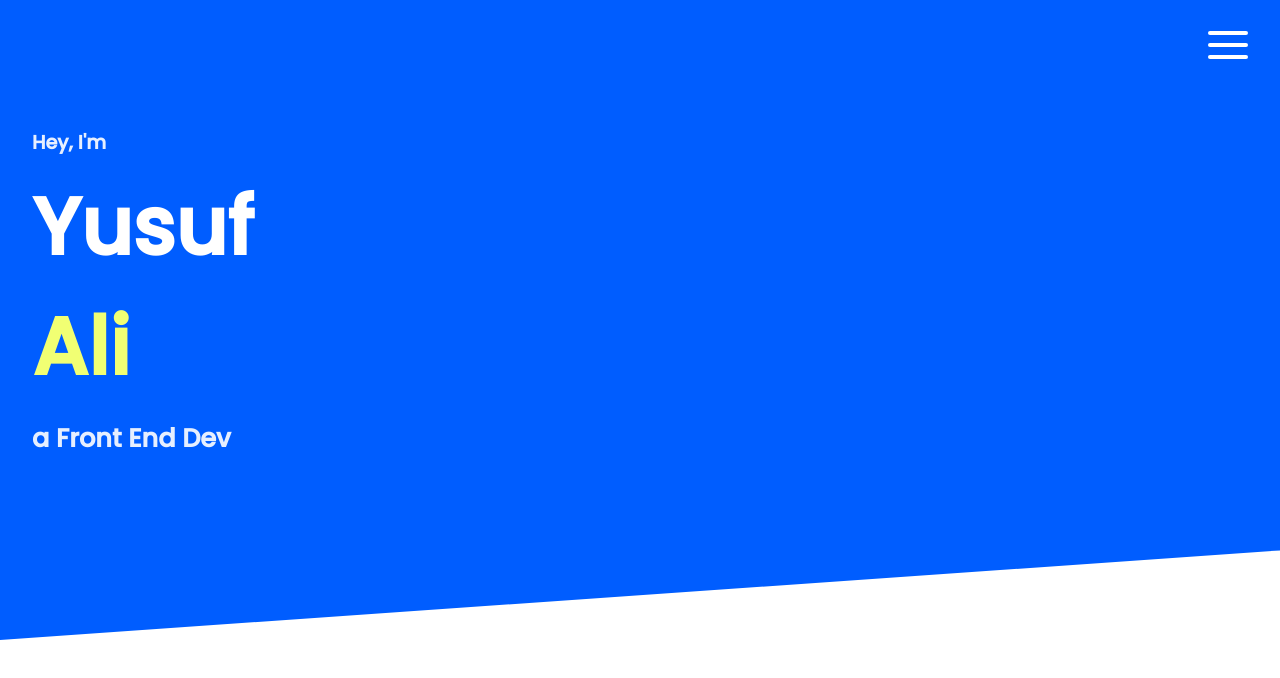
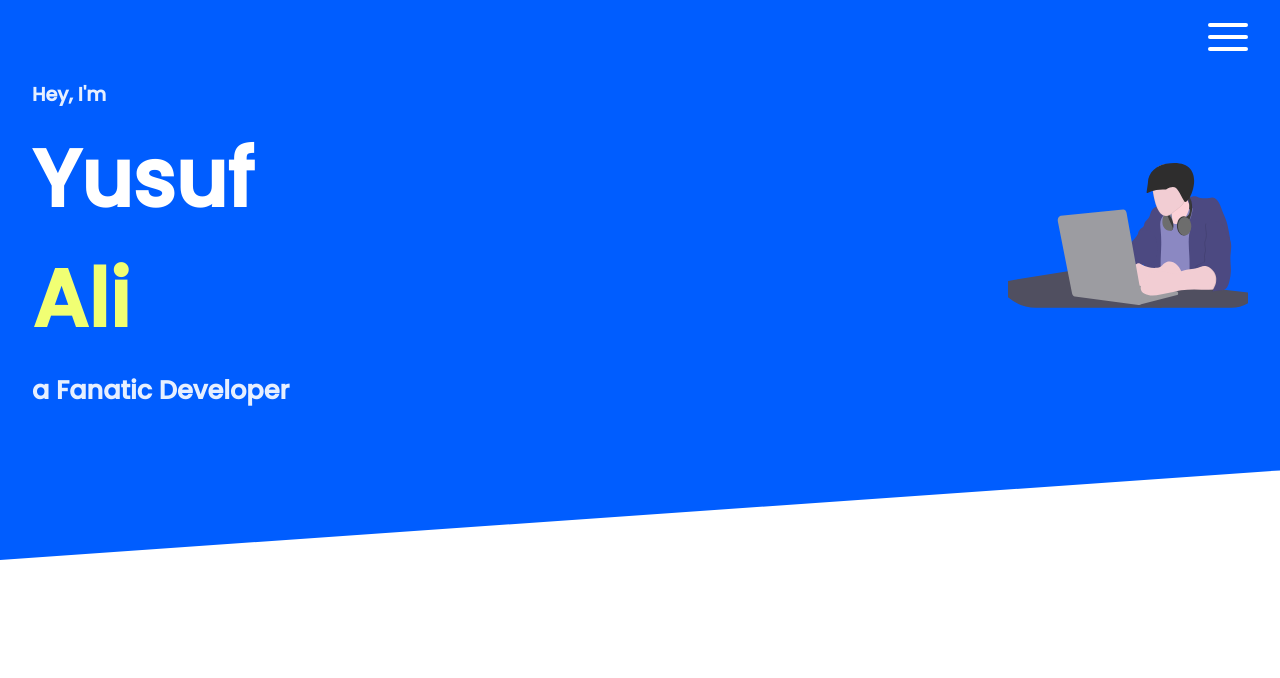
Before and after one commit to iamyusufali/my-portfolio, a React (Create React App) app: page / in a window 1280 px wide. Shown: the top 678 px of the page. Built offline with nearby package versions, Linux system fonts and the light colour scheme.

Commit message:
adjust navbar and header

```diff
--- a/src/App.js
+++ b/src/App.js
@@ -1,14 +1,15 @@
 import React from 'react';
 
-import Main from './components/main/main.component';
+import Navbar from './components/navbar/navbar.component';
+import Header from './components/header/header.component';
 
 import './App.scss';
-import Navbar from './components/navbar/navbar.component';
 
 function App() {
   return (
     <div>
-      <Main />
+      <Navbar />
+      <Header />
     </div>
   );
 }
--- a/src/_Global_Styles/_colors.scss
+++ /dev/null
@@ -1,2 +0,0 @@
-$homepagecolor: #005DFF;
-$white: #fff;
--- a/src/components/main/main.component.jsx
+++ b/src/components/header/header.component.jsx
@@ -1,14 +1,11 @@
 import React from 'react';
 
-import Navbar from '../navbar/navbar.component';
+import Logo from '../../img/developer.svg';
+import './header.styles.scss';
 
-import Logo from '../../img/developer.svg';
-import './main.styles.scss';
-
-const Main = () => {
+const Header = () => {
   return (
     <header>
-      <Navbar />
       <main>
         <div className="intro-container">
           <h3>Hey, I'm</h3>
@@ -16,11 +13,14 @@ const Main = () => {
             <h1>Yusuf</h1>
             <h2>Ali</h2>
           </div>
-          <h4>a Front End Dev</h4>
+          <h4>a Fanatic Developer</h4>
+        </div>
+        <div className="image-container">
+          <img alt="developer" src={Logo} />
         </div>
       </main>
     </header>
   );
 };
 
-export default Main;
+export default Header;
--- a/src/components/main/main.styles.scss
+++ b/src/components/header/header.styles.scss
@@ -1,15 +1,16 @@
-@import '../../_Global_Styles/colors';
+header {
+  min-height: 35rem;
+  background-color: #005dff;
+  clip-path: polygon(100% 0, 100% 84%, 0 100%, 0 0);
+  padding: 0 2rem;
+}
 
 main {
-  background-color: $homepagecolor;
-  clip-path: polygon(100% 0, 100% 84%, 0 100%, 0 0);
-  height: 30rem;
-  padding: 3rem 2rem 0 2rem;
-
+  padding-top: 5rem;
   .intro-container {
     h3,
     h4 {
-      color: $white;
+      color: #fff;
       font-size: 1.2em;
       margin-bottom: 0.5em;
       opacity: 0.9;
@@ -33,15 +34,15 @@ main {
       }
     }
   }
+
+  .image-container {
+    img {
+      display: none;
+    }
+  }
 }
 
 // Responsive styles
-@media screen and (min-height: 580px) {
-  main {
-    height: 35rem;
-  }
-}
-
 @media screen and (min-width: 360px) {
   main {
     .intro-container {
@@ -58,3 +59,20 @@ main {
     }
   }
 }
+
+@media screen and (min-width: 575px) {
+  main {
+    display: flex;
+    justify-content: space-between;
+
+    .image-container {
+      height: 10rem;
+      margin-top: 5rem;
+
+      img {
+        display: block;
+        width: 15rem;
+      }
+    }
+  }
+}
--- a/src/components/navbar/navbar.styles.scss
+++ b/src/components/navbar/navbar.styles.scss
@@ -1,13 +1,11 @@
-@import '../../_Global_Styles/colors';
-
 nav {
+  width: 100%;
+  height: 5rem;
   display: flex;
   align-items: center;
   justify-content: flex-end;
-  position: relative;
-  height: 10vh;
-  padding: 1rem 2rem 0 2rem;
-  background-color: $homepagecolor;
+  position: absolute;
+  padding-right: 2rem;
 
   .nav-links {
     width: 100vw;
@@ -18,19 +16,19 @@ nav {
     justify-content: space-evenly;
     list-style: none;
     background-color: rgba(255, 255, 255, 0.9);
+    z-index: 1;
     position: fixed;
     top: 0;
     left: 0;
-    z-index: 1;
     clip-path: circle(100px at 90% -20%);
-    transition: all .8s ease-in;
+    transition: all 0.8s ease-in;
 
     &.open {
       clip-path: circle(2200px at 90% -12%);
     }
 
     li a {
-      color: $homepagecolor;
+      color: #005dff;
       text-decoration: none;
       font-size: 1.5rem;
     }
```
